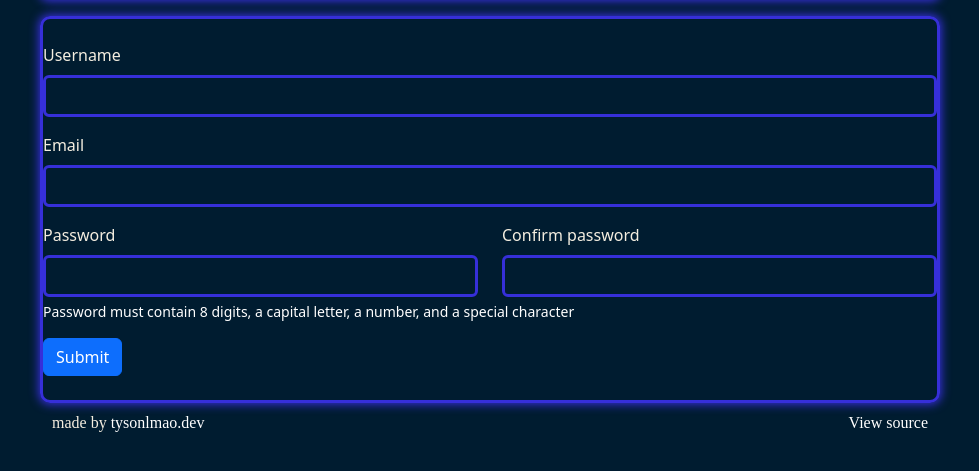
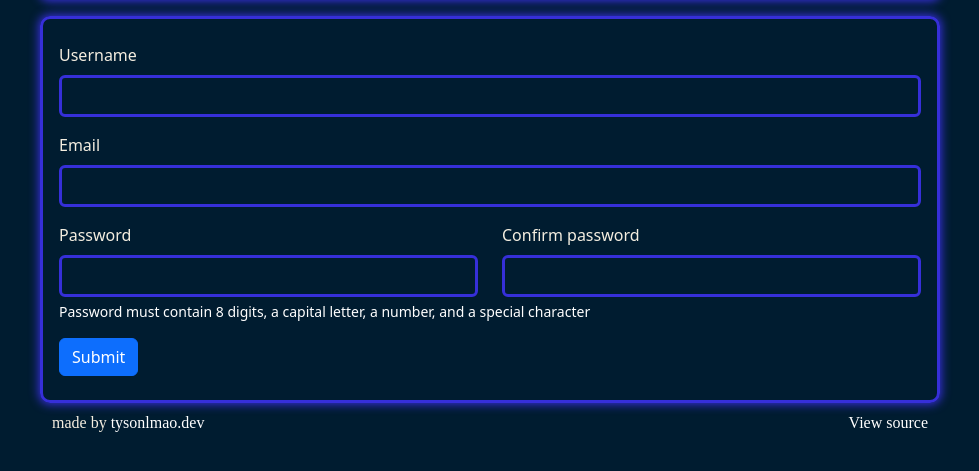
Before and after one commit to tysonlmao/pixelstats, a PHP site: page /register.php in a window 1280 px wide. Shown: the part 256-727 px from the top of the page, without its empty margins (150-1129 px from the left). Run offline with PHP 8.4, Linux system fonts and the light colour scheme; some web fonts are replaced.

Commit message:
padding fixes

```diff
--- a/css/style.css
+++ b/css/style.css
@@ -47,7 +47,7 @@ a:hover {
 
 .box {
   margin-top: 1rem;
-  padding: 1.5rem 0 1.5rem 0;
+  padding: 1.5rem;
   border: 3px solid #362FD9;
   border-radius: 10px;
   box-shadow: 0 0 10px 1.5px #362FD9;
@@ -55,7 +55,7 @@ a:hover {
 
 .box-no-border {
   margin-top: 0.75rem;
-  padding: 0 1.5rem 0 1.5rem;
+  padding: 1.5rem;
 }
 
 /* signup.php */
--- a/dashboard.php
+++ b/dashboard.php
@@ -175,7 +175,6 @@ curl_close($ch);
                         $dataAlt = json_decode($resAlt, true);
 
                         if (isset($dataAlt) && isset($dataAlt['player']['achievementPoints'])) {
-                            echo $dataAlt['player']['achievementPoints'];
                         } else {
                             echo "Data not available";
                         }
@@ -186,7 +185,7 @@ curl_close($ch);
                     <div class="row">
                         <div class="col-md-4 text-end">
                             <!-- echo $data['player']['achievementPoints'] . "test"; -->
-                            <div class="box">
+                            <div class="box" style="background-color: rgb(54, 47, 217, 0.3);">
                                 <div class="box-no-border">
                                     <h3 class="stat-t">Achievement Points</h3>
                                     <p class="stat-v"><?php echo $dataAlt['player']['achievementPoints'] ?></p>
@@ -201,6 +200,7 @@ curl_close($ch);
                         </div>
                         <div class=" col-md-8">
                             <!-- Add your main account content here -->
+                            <!-- update user_accounts set cactus_kit = 1 where user_id=4; -->
                             <?php if ($cactusKitPreference == 1 && isset($data)) : ?>
                                 <!-- This block of code will only be executed if the conditions are met -->
                                 <div class="box cactus" style="border: 3px solid #acc42c !important; box-shadow: 0 0 10px 1.5px #acc42c; background-color: rgba(172, 196, 44, 0.3);">
--- a/login.php
+++ b/login.php
@@ -29,7 +29,7 @@ if (isset($_SESSION['userId'])) {
     </header>
     <main>
         <div class="box">
-            <div class="row">
+            <div class="row px-3">
                 <div class="col-md-6">
                     <?php
                     if (isset($_GET['error'])) :
--- a/register.php
+++ b/register.php
@@ -19,7 +19,7 @@
         </div>
     </header>
     <main class="animate__animated animate__fadeInUp">
-        <div class="box">
+        <div class="box px-3">
             <?php
             if (isset($_GET['error'])) :
                 if ($_GET['error'] == 'emptyFields') :
```
